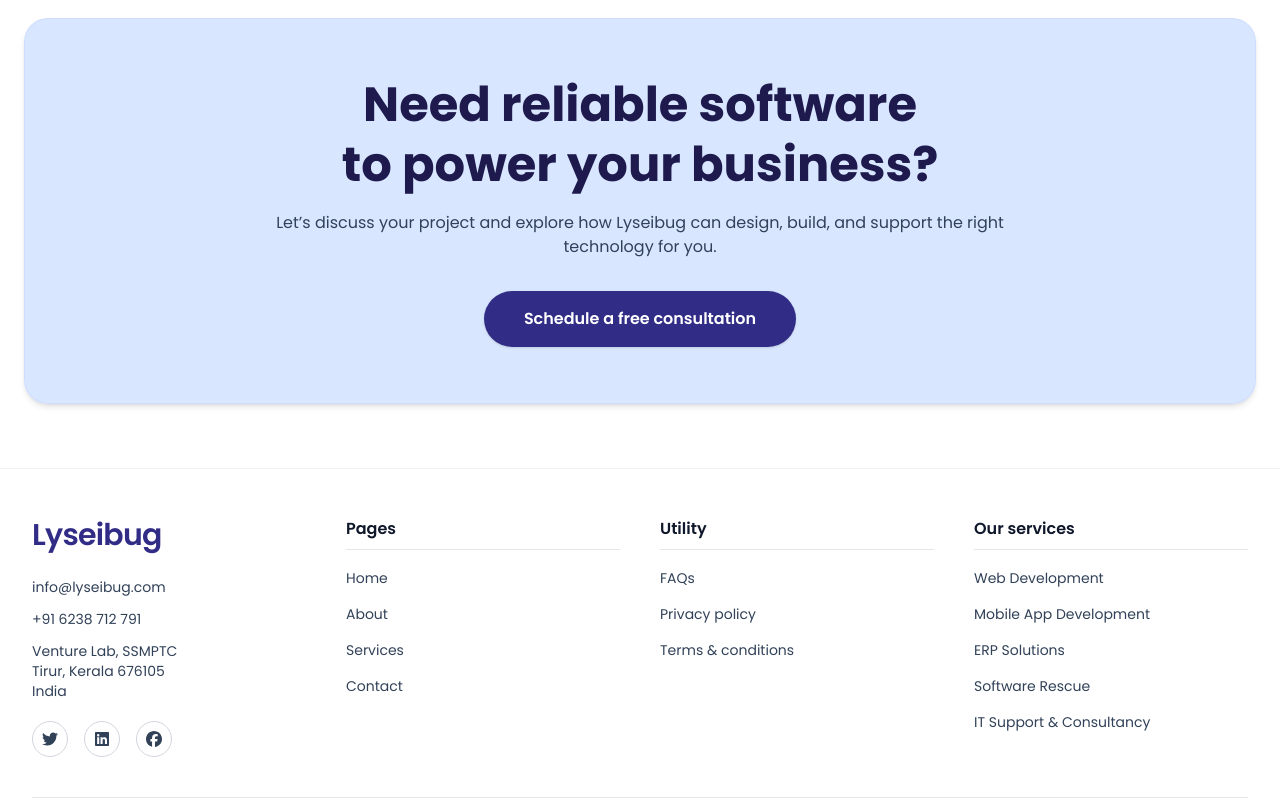
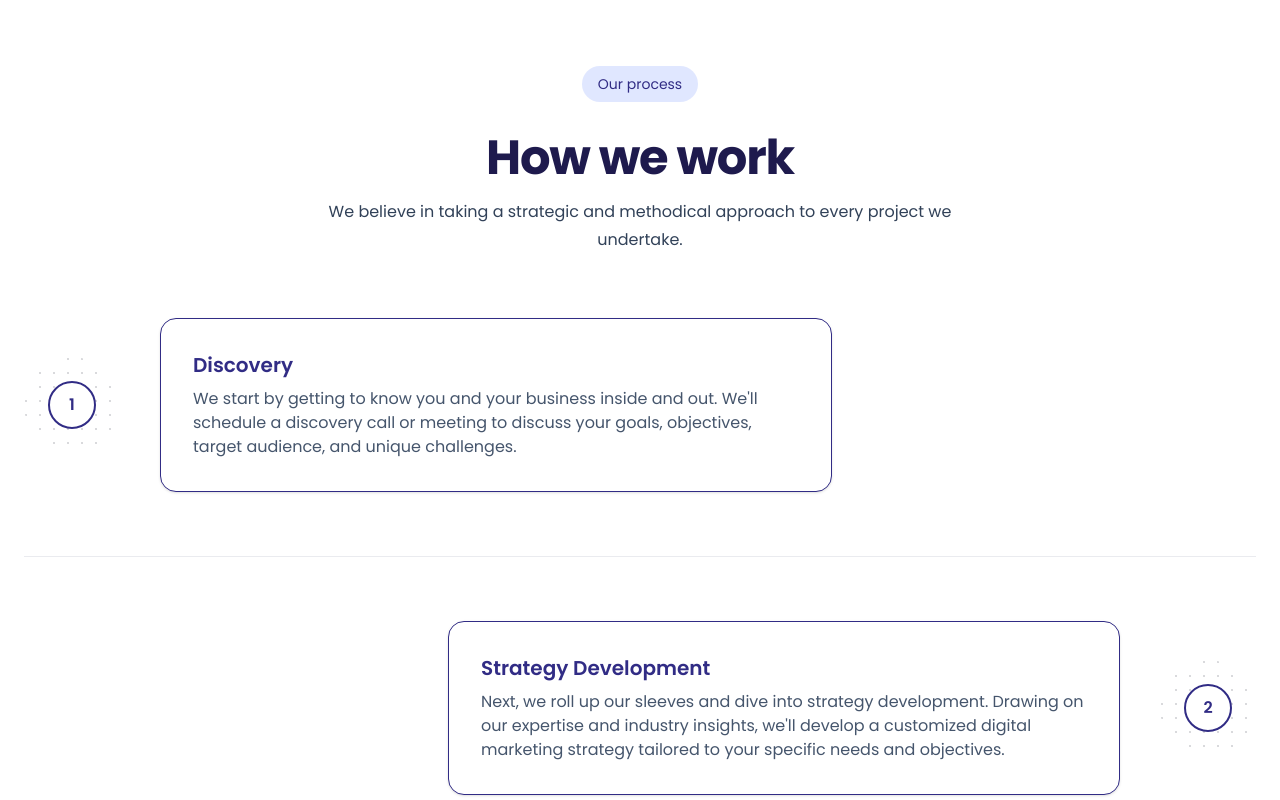
Before and after one commit to Lyseibug/landing-page, a Next.js app: page /services in a window 1280 px wide. Shown: the part 4040-4840 px from the top of the page. Built offline with nearby package versions, Linux system fonts and the light colour scheme.

Commit message:
Add ServicesProcess component and define SERVICES_PROCESS_CONTENT: Introduce a new process section on the Services page, enhancing content organization and user understanding of our workflow.

```diff
--- a/app/services/page.tsx
+++ b/app/services/page.tsx
@@ -1,5 +1,6 @@
 import ServicesHero from "@/components/Services/ServicesHero";
 import ServicesList from "@/components/Services/ServicesList";
+import ServicesProcess from "@/components/Services/Process";
 import CTA from "@/components/CTA";
 
 export default function ServicesPage() {
@@ -7,6 +8,7 @@
     <>
       <ServicesHero />
       <ServicesList />
+      <ServicesProcess />
       <CTA />
     </>
   );
--- /dev/null
+++ b/components/Services/Process.tsx
@@ -0,0 +1,90 @@
+import { SERVICES_PROCESS_CONTENT } from "@/constants/services";
+
+type Step = {
+  readonly title: string;
+  readonly description: string;
+};
+
+function NumberBadge({ index }: { index: number }) {
+  return (
+    <div
+      aria-hidden
+      className="relative inline-flex h-24 w-24 items-center justify-center rounded-full"
+      style={{
+        backgroundImage:
+          "radial-gradient(circle at 2px 2px, rgba(2,6,23,.15) 1.5px, transparent 0)",
+        backgroundSize: "14px 14px",
+      }}
+    >
+      <div className="flex h-12 w-12 items-center justify-center rounded-full border-2 border-indigo-900 bg-white text-base font-semibold text-indigo-900">
+        {index}
+      </div>
+    </div>
+  );
+}
+
+function StepCard({ step }: { step: Step }) {
+  return (
+    <div className="w-full max-w-2xl rounded-2xl border border-indigo-900 bg-white p-6 shadow-sm md:p-8">
+      <h3 className="text-lg font-semibold text-indigo-900 md:text-xl">{step.title}</h3>
+      <p className="mt-2 text-sm leading-6 text-slate-600 md:text-base">{step.description}</p>
+    </div>
+  );
+}
+
+export default function ServicesProcess() {
+  const steps = SERVICES_PROCESS_CONTENT.steps;
+
+  return (
+    <section className="relative overflow-hidden bg-white">
+      <div className="relative mx-auto max-w-7xl px-4 pt-16 pb-0 sm:px-6 md:pt-24 lg:pt-28">
+        <div className="mb-6 flex justify-center sm:mb-8">
+          <div className="inline-flex items-center rounded-full bg-indigo-100 px-4 py-2 text-sm font-medium text-indigo-900">
+            {SERVICES_PROCESS_CONTENT.badge}
+          </div>
+        </div>
+
+        <div className="text-center">
+          <h2 className="text-3xl font-extrabold tracking-tight text-indigo-950 sm:text-4xl md:text-5xl">
+            {SERVICES_PROCESS_CONTENT.heading}
+          </h2>
+          <p className="mx-auto mt-4 max-w-2xl text-base leading-7 text-slate-700">
+            {SERVICES_PROCESS_CONTENT.description}
+          </p>
+        </div>
+
+        {/* Steps */}
+        <div className="mt-12 space-y-12 md:mt-16 md:space-y-16">
+          {steps.map((step, idx) => {
+            const isEven = (idx + 1) % 2 === 0;
+            return (
+              <div key={step.title}>
+                {/* Mobile layout: number centered above card */}
+                <div className="md:hidden">
+                  <div className="flex justify-center">
+                    <NumberBadge index={idx + 1} />
+                  </div>
+                  <div className="mt-6 flex justify-center">
+                    <StepCard step={step} />
+                  </div>
+                </div>
+
+                {/* Desktop layout: alternating number left/right */}
+                <div className={`hidden items-center gap-10 md:flex ${isEven ? "justify-between" : "justify-between"}`}>
+                  {isEven ? <div className="invisible w-28" /> : <NumberBadge index={idx + 1} />}
+                  <div className={`flex flex-1 ${isEven ? "justify-end" : "justify-start"}`}>
+                    <StepCard step={step} />
+                  </div>
+                  {isEven ? <NumberBadge index={idx + 1} /> : <div className="invisible w-28" />}
+                </div>
+                {idx < steps.length - 1 && (
+                  <div className="mt-12 h-px w-full bg-gray-200/80 md:mt-16" />
+                )}
+              </div>
+            );
+          })}
+        </div>
+      </div>
+    </section>
+  );
+}
--- a/constants/services.ts
+++ b/constants/services.ts
@@ -118,3 +118,34 @@
     },
   },
 ];
+
+
+// Our process section content (services page)
+export const SERVICES_PROCESS_CONTENT = {
+  badge: "Our process",
+  heading: "How we work",
+  description:
+    "We believe in taking a strategic and methodical approach to every project we undertake.",
+  steps: [
+    {
+      title: "Discovery",
+      description:
+        "We start by getting to know you and your business inside and out. We'll schedule a discovery call or meeting to discuss your goals, objectives, target audience, and unique challenges.",
+    },
+    {
+      title: "Strategy Development",
+      description:
+        "Next, we roll up our sleeves and dive into strategy development. Drawing on our expertise and industry insights, we'll develop a customized digital marketing strategy tailored to your specific needs and objectives.",
+    },
+    {
+      title: "Implementation",
+      description:
+        "With a solid strategy in place, it's time to put our plan into action. Our team of experts will work diligently to execute the various components of your digital marketing campaign.",
+    },
+    {
+      title: "Continuous Improvement",
+      description:
+        "Finally, we believe in the power of continuous improvement. We'll work closely with you to gather feedback, assess results, and identify opportunities for growth and refinement.",
+    },
+  ],
+} as const;
```
